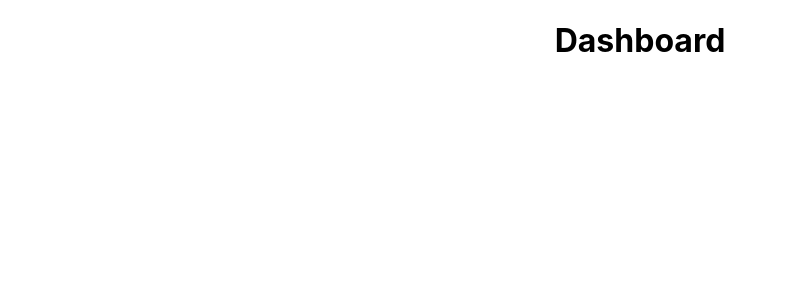
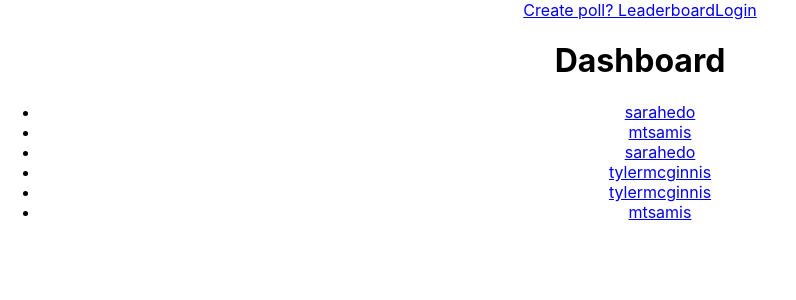
Before and after one commit to mainaksamuel/employee-polls, a React (Create React App) app: page / in a window 1280 px wide. Shown: the top 300 px of the page, without its empty margins (0-796 px from the left). Built offline with nearby package versions, Linux system fonts and the light colour scheme.

Commit message:
[feat:nav-and-add-poll-to-Users]: Add protected routes
1. User has to login to create and/or answer a `Poll`
2. Implemented add new poll's ID to the user who created it. This makes
   getting leaderboard stats easy.

```diff
--- a/src/_DATA.js
+++ b/src/_DATA.js
@@ -1,150 +1,153 @@
 let users = {
   sarahedo: {
-    id: 'sarahedo',
-    password:'password123',
-    name: 'Sarah Edo',
+    id: "sarahedo",
+    password: "password123",
+    name: "Sarah Edo",
     avatarURL: null,
     answers: {
-      "8xf0y6ziyjabvozdd253nd": 'optionOne',
-      "6ni6ok3ym7mf1p33lnez": 'optionOne',
-      "am8ehyc8byjqgar0jgpub9": 'optionTwo',
-      "loxhs1bqm25b708cmbf3g": 'optionTwo'
+      "8xf0y6ziyjabvozdd253nd": "optionOne",
+      "6ni6ok3ym7mf1p33lnez": "optionOne",
+      am8ehyc8byjqgar0jgpub9: "optionTwo",
+      loxhs1bqm25b708cmbf3g: "optionTwo",
     },
-    questions: ['8xf0y6ziyjabvozdd253nd', 'am8ehyc8byjqgar0jgpub9']
+    questions: ["8xf0y6ziyjabvozdd253nd", "am8ehyc8byjqgar0jgpub9"],
   },
   tylermcginnis: {
-    id: 'tylermcginnis',
-    password:'abc321',
-    name: 'Tyler McGinnis',
+    id: "tylermcginnis",
+    password: "abc321",
+    name: "Tyler McGinnis",
     avatarURL: null,
     answers: {
-      "vthrdm985a262al8qx3do": 'optionOne',
-      "xj352vofupe1dqz9emx13r": 'optionTwo',
+      vthrdm985a262al8qx3do: "optionOne",
+      xj352vofupe1dqz9emx13r: "optionTwo",
     },
-    questions: ['loxhs1bqm25b708cmbf3g', 'vthrdm985a262al8qx3do'],
+    questions: ["loxhs1bqm25b708cmbf3g", "vthrdm985a262al8qx3do"],
   },
   mtsamis: {
-    id: 'mtsamis',
-    password:'xyz123',
-    name: 'Mike Tsamis',
+    id: "mtsamis",
+    password: "xyz123",
+    name: "Mike Tsamis",
     avatarURL: null,
     answers: {
-      "xj352vofupe1dqz9emx13r": 'optionOne',
-      "vthrdm985a262al8qx3do": 'optionTwo',
-      "6ni6ok3ym7mf1p33lnez": 'optionOne'
+      xj352vofupe1dqz9emx13r: "optionOne",
+      vthrdm985a262al8qx3do: "optionTwo",
+      "6ni6ok3ym7mf1p33lnez": "optionOne",
     },
-    questions: ['6ni6ok3ym7mf1p33lnez', 'xj352vofupe1dqz9emx13r'],
+    questions: ["6ni6ok3ym7mf1p33lnez", "xj352vofupe1dqz9emx13r"],
   },
   zoshikanlu: {
-    id: 'zoshikanlu',
-    password:'pass246',
-    name: 'Zenobia Oshikanlu',
+    id: "zoshikanlu",
+    password: "pass246",
+    name: "Zenobia Oshikanlu",
     avatarURL: null,
     answers: {
-      "xj352vofupe1dqz9emx13r": 'optionOne',
+      xj352vofupe1dqz9emx13r: "optionOne",
     },
     questions: [],
-  }
-}
+  },
+};
 
 let questions = {
   "8xf0y6ziyjabvozdd253nd": {
-    id: '8xf0y6ziyjabvozdd253nd',
-    author: 'sarahedo',
+    id: "8xf0y6ziyjabvozdd253nd",
+    author: "sarahedo",
     timestamp: 1467166872634,
     optionOne: {
-      votes: ['sarahedo'],
-      text: 'Build our new application with Javascript',
+      votes: ["sarahedo"],
+      text: "Build our new application with Javascript",
     },
     optionTwo: {
       votes: [],
-      text: 'Build our new application with Typescript'
-    }
+      text: "Build our new application with Typescript",
+    },
   },
   "6ni6ok3ym7mf1p33lnez": {
-    id: '6ni6ok3ym7mf1p33lnez',
-    author: 'mtsamis',
+    id: "6ni6ok3ym7mf1p33lnez",
+    author: "mtsamis",
     timestamp: 1468479767190,
     optionOne: {
       votes: [],
-      text: 'hire more frontend developers',
+      text: "hire more frontend developers",
     },
     optionTwo: {
-      votes: ['mtsamis', 'sarahedo'],
-      text: 'hire more backend developers'
-    }
+      votes: ["mtsamis", "sarahedo"],
+      text: "hire more backend developers",
+    },
   },
-  "am8ehyc8byjqgar0jgpub9": {
-    id: 'am8ehyc8byjqgar0jgpub9',
-    author: 'sarahedo',
+  am8ehyc8byjqgar0jgpub9: {
+    id: "am8ehyc8byjqgar0jgpub9",
+    author: "sarahedo",
     timestamp: 1488579767190,
     optionOne: {
       votes: [],
-      text: 'conduct a release retrospective 1 week after a release',
+      text: "conduct a release retrospective 1 week after a release",
     },
     optionTwo: {
-      votes: ['sarahedo'],
-      text: 'conduct release retrospectives quarterly'
-    }
+      votes: ["sarahedo"],
+      text: "conduct release retrospectives quarterly",
+    },
   },
-  "loxhs1bqm25b708cmbf3g": {
-    id: 'loxhs1bqm25b708cmbf3g',
-    author: 'tylermcginnis',
+  loxhs1bqm25b708cmbf3g: {
+    id: "loxhs1bqm25b708cmbf3g",
+    author: "tylermcginnis",
     timestamp: 1482579767190,
     optionOne: {
       votes: [],
-      text: 'have code reviews conducted by peers',
+      text: "have code reviews conducted by peers",
     },
     optionTwo: {
-      votes: ['sarahedo'],
-      text: 'have code reviews conducted by managers'
-    }
+      votes: ["sarahedo"],
+      text: "have code reviews conducted by managers",
+    },
   },
-  "vthrdm985a262al8qx3do": {
-    id: 'vthrdm985a262al8qx3do',
-    author: 'tylermcginnis',
+  vthrdm985a262al8qx3do: {
+    id: "vthrdm985a262al8qx3do",
+    author: "tylermcginnis",
     timestamp: 1489579767190,
     optionOne: {
-      votes: ['tylermcginnis'],
-      text: 'take a course on ReactJS',
+      votes: ["tylermcginnis"],
+      text: "take a course on ReactJS",
     },
     optionTwo: {
-      votes: ['mtsamis'],
-      text: 'take a course on unit testing with Jest'
-    }
+      votes: ["mtsamis"],
+      text: "take a course on unit testing with Jest",
+    },
   },
-  "xj352vofupe1dqz9emx13r": {
-    id: 'xj352vofupe1dqz9emx13r',
-    author: 'mtsamis',
+  xj352vofupe1dqz9emx13r: {
+    id: "xj352vofupe1dqz9emx13r",
+    author: "mtsamis",
     timestamp: 1493579767190,
     optionOne: {
-      votes: ['mtsamis', 'zoshikanlu'],
-      text: 'deploy to production once every two weeks',
+      votes: ["mtsamis", "zoshikanlu"],
+      text: "deploy to production once every two weeks",
     },
     optionTwo: {
-      votes: ['tylermcginnis'],
-      text: 'deploy to production once every month'
-    }
+      votes: ["tylermcginnis"],
+      text: "deploy to production once every month",
+    },
   },
+};
+
+function generateUID() {
+  return (
+    Math.random().toString(36).substring(2, 15) +
+    Math.random().toString(36).substring(2, 15)
+  );
 }
 
-function generateUID () {
-  return Math.random().toString(36).substring(2, 15) + Math.random().toString(36).substring(2, 15)
+export function _getUsers() {
+  return new Promise((resolve) => {
+    setTimeout(() => resolve({ ...users }), 1000);
+  });
 }
 
-export function _getUsers () {
+export function _getQuestions() {
   return new Promise((resolve) => {
-    setTimeout(() => resolve({...users}), 1000)
-  })
+    setTimeout(() => resolve({ ...questions }), 1000);
+  });
 }
 
-export function _getQuestions () {
-  return new Promise((resolve) => {
-    setTimeout(() => resolve({...questions}), 1000)
-  })
-}
-
-function formatQuestion ({ optionOneText, optionTwoText, author }) {
+function formatQuestion({ optionOneText, optionTwoText, author }) {
   return {
     id: generateUID(),
     timestamp: Date.now(),
@@ -156,29 +159,44 @@ function formatQuestion ({ optionOneText, optionTwoText, author }) {
     optionTwo: {
       votes: [],
       text: optionTwoText,
-    }
-  }
+    },
+  };
 }
 
-export function _saveQuestion (question) {
+export function _saveQuestion(question) {
   return new Promise((resolve, reject) => {
-    if (!question.optionOneText || !question.optionTwoText || !question.author) {
+    if (
+      !question.optionOneText ||
+      !question.optionTwoText ||
+      !question.author
+    ) {
       reject("Please provide optionOneText, optionTwoText, and author");
     }
 
-    const formattedQuestion = formatQuestion(question)
+    const formattedQuestion = formatQuestion(question);
     setTimeout(() => {
       questions = {
         ...questions,
-        [formattedQuestion.id]: formattedQuestion
-      }
+        [formattedQuestion.id]: formattedQuestion,
+      };
 
-      resolve(formattedQuestion)
-    }, 1000)
-  })
+      users = {
+        ...users,
+        [formattedQuestion.author]: {
+          ...users[formattedQuestion.author],
+          ["questions"]: [
+            ...users[formattedQuestion.author].questions,
+            formattedQuestion.id,
+          ],
+        },
+      };
+
+      resolve(formattedQuestion);
+    }, 1000);
+  });
 }
 
-export function _saveQuestionAnswer ({ authedUser, qid, answer }) {
+export function _saveQuestionAnswer({ authedUser, qid, answer }) {
   return new Promise((resolve, reject) => {
     if (!authedUser || !qid || !answer) {
       reject("Please provide authedUser, qid, and answer");
@@ -191,10 +209,10 @@ export function _saveQuestionAnswer ({ authedUser, qid, answer }) {
           ...users[authedUser],
           answers: {
             ...users[authedUser].answers,
-            [qid]: answer
-          }
-        }
-      }
+            [qid]: answer,
+          },
+        },
+      };
 
       questions = {
         ...questions,
@@ -202,12 +220,12 @@ export function _saveQuestionAnswer ({ authedUser, qid, answer }) {
           ...questions[qid],
           [answer]: {
             ...questions[qid][answer],
-            votes: questions[qid][answer].votes.concat([authedUser])
-          }
-        }
-      }
+            votes: questions[qid][answer].votes.concat([authedUser]),
+          },
+        },
+      };
 
-      resolve(true)
-    }, 500)
-  })
+      resolve(true);
+    }, 500);
+  });
 }
--- a/src/components/Dashboard.js
+++ b/src/components/Dashboard.js
@@ -1,10 +1,16 @@
 import { useEffect } from "react";
 import { useDispatch, useSelector } from "react-redux";
+import { Link } from "react-router-dom";
+
+import Logout from "../features/authentication/Logout";
 
 import { selectPolls, getQuestions } from "../features/polls/pollsSlice";
+import { selectAuth } from "../features/authentication/authenticationSlice";
 
 const Dashboard = () => {
   const questions = useSelector(selectPolls);
+  const { isAuthed, authedUser } = useSelector(selectAuth);
+
   const dispatch = useDispatch();
 
   useEffect(() => {
@@ -13,11 +19,23 @@ const Dashboard = () => {
 
   return (
     <div>
+      <Link to={"/poll"}>Create poll? </Link>
+      <Link to={"/leaderboard"}>Leaderboard</Link>
+      {isAuthed ? (
+        <div>
+          {authedUser}
+          <Logout />
+        </div>
+      ) : (
+        <Link to={"/login"}>Login</Link>
+      )}
       <h1>Dashboard</h1>
       {questions ? (
         <ul>
           {Object.values(questions).map((question) => (
-            <li key={question.id}> {question.author}</li>
+            <li key={question.id}>
+              <Link to={`/poll/${question.id}`}>{question.author}</Link>
+            </li>
           ))}
         </ul>
       ) : (
--- a/src/components/Leaderboard.js
+++ b/src/components/Leaderboard.js
@@ -1,6 +1,7 @@
 import { useEffect } from "react";
 import { useDispatch, useSelector } from "react-redux";
 import { selectUsers, getUsers } from "../features/users/usersSlice";
+import { Link } from "react-router-dom";
 
 const Leaderboard = () => {
   const { leaderboard } = useSelector(selectUsers);
@@ -12,6 +13,7 @@ const Leaderboard = () => {
 
   return (
     <div>
+      <Link to={"/"}>Home</Link>
       <h1>Leaderboard</h1>
       {leaderboard && <pre>{JSON.stringify(leaderboard)}</pre>}
     </div>
--- a/src/features/authentication/Login.js
+++ b/src/features/authentication/Login.js
@@ -1,12 +1,25 @@
 import { useRef } from "react";
-import { useDispatch } from "react-redux";
-import { authenticateUser } from "./authenticationSlice";
+import { useDispatch, useSelector } from "react-redux";
+import { useLocation, useNavigate } from "react-router-dom";
+import { authenticateUser, selectAuth } from "./authenticationSlice";
 
 const Login = () => {
   const usernameRef = useRef("");
   const passwordRef = useRef("");
 
   const dispatch = useDispatch();
+  const navigate = useNavigate();
+  const location = useLocation();
+
+  const { isAuthed } = useSelector(selectAuth);
+
+  if (isAuthed) {
+    if (location.state?.from) {
+      navigate(location.state.from);
+      return;
+    }
+    navigate("/");
+  }
 
   const handleSubmit = (e) => {
     e.preventDefault();
@@ -20,6 +33,7 @@ const Login = () => {
     usernameRef.current.value = "";
     passwordRef.current.value = "";
   };
+
   return (
     <div>
       <h1>Login </h1>
--- a/src/features/authentication/Logout.js
+++ b/src/features/authentication/Logout.js
@@ -1,12 +1,15 @@
 import { useDispatch } from "react-redux";
+import { useNavigate } from "react-router-dom";
 
 import { logout } from "./authenticationSlice";
 
 const Logout = () => {
   const dispatch = useDispatch();
+  const navigate = useNavigate();
 
   const handleLogout = (_e) => {
     dispatch(logout());
+    navigate("/");
   };
 
   return (
--- /dev/null
+++ b/src/features/authentication/ProtectedRoutes.js
@@ -0,0 +1,16 @@
+import { useSelector } from "react-redux";
+import { Outlet, Navigate, useLocation } from "react-router-dom";
+import { selectAuth } from "./authenticationSlice";
+
+const ProtectedRoutes = () => {
+  const { isAuthed } = useSelector(selectAuth);
+  const location = useLocation();
+
+  return isAuthed ? (
+    <Outlet />
+  ) : (
+    <Navigate to="/login" replace state={{ from: location }} />
+  );
+};
+
+export default ProtectedRoutes;
--- a/src/features/polls/AnswerPoll.js
+++ b/src/features/polls/AnswerPoll.js
@@ -1,14 +1,17 @@
 import { useDispatch, useSelector } from "react-redux";
 import { selectPolls, answerPoll } from "./pollsSlice";
 import { selectAuth } from "../authentication/authenticationSlice";
+import { useNavigate, useParams } from "react-router-dom";
 
 const AnswerPoll = () => {
+  const { isAuthed, authedUser } = useSelector(selectAuth);
+  const { id } = useParams();
+
   const questions = useSelector(selectPolls);
-  const question = questions[Object.keys(questions)[0]];
-
-  const { isAuthed, authedUser } = useSelector(selectAuth);
+  const question = questions[id];
 
   const dispatch = useDispatch();
+  const navigate = useNavigate();
 
   const handleVote = (e) => {
     if (!isAuthed) {
@@ -24,6 +27,7 @@ const AnswerPoll = () => {
     };
 
     dispatch(answerPoll(answeredPoll));
+    navigate("/");
   };
 
   return (
--- a/src/features/polls/CreatePoll.js
+++ b/src/features/polls/CreatePoll.js
@@ -2,12 +2,14 @@ import { useRef } from "react";
 import { useDispatch, useSelector } from "react-redux";
 import { createPoll } from "./pollsSlice";
 import { selectAuth } from "../authentication/authenticationSlice";
+import { Link, useNavigate } from "react-router-dom";
 
 const CreatePoll = () => {
   const optionOneRef = useRef("");
   const optionTwoRef = useRef("");
 
   const dispatch = useDispatch();
+  const navigate = useNavigate();
 
   const { isAuthed, authedUser } = useSelector(selectAuth);
 
@@ -36,10 +38,12 @@ const CreatePoll = () => {
     }
 
     dispatch(createPoll(question));
+    navigate("/");
   };
 
   return (
     <div>
+      <Link to={"/"}>Home</Link>
       <h1>Would you Rather</h1>
       <span>Create Your Own Poll</span>
       <div>
--- a/src/features/polls/pollsSlice.js
+++ b/src/features/polls/pollsSlice.js
@@ -6,36 +6,38 @@ export const pollsSlice = createSlice({
   initialState: {},
   reducers: {
     create: (state, action) => {
-      state[action.payload.id] = action.payload;
+      state.questions[action.payload.id] = action.payload;
     },
     addVote: (state, action) => {
-      const previousVotes =
-        state[action.payload.qid][action.payload.answer].votes;
-      state[action.payload.qid][action.payload.answer].votes = [
+      const previousVotes = state.questions[action.payload.qid][
+        action.payload.answer
+      ].votes.filter((id) => id !== action.payload.authedUser);
+
+      state.questions[action.payload.qid][action.payload.answer].votes = [
         ...previousVotes,
         action.payload.authedUser,
       ];
-      // previousVotes.concat([action.payload.authedUser]);
     },
     removeVote: (state, action) => {
       const previousVotes =
-        state[action.payload.qid][action.payload.answer].votes;
-      state[action.payload.qid][action.payload.answer].votes =
+        state.questions[action.payload.qid][action.payload.answer].votes;
+
+      state.questions[action.payload.qid][action.payload.answer].votes =
         previousVotes.filter(
-          (authedId) => authedId === action.payload.authedUser
+          (authedId) => authedId !== action.payload.authedUser
         );
     },
   },
   extraReducers: (builder) => {
     builder.addCase(getQuestions.fulfilled, (state, action) => {
-      state = action.payload;
+      state.questions = action.payload.questions;
     });
   },
 });
 
 export const getQuestions = createAsyncThunk("polls/get", async () => {
   const questions = await _getQuestions();
-  return questions;
+  return { questions };
 });
 
 export const createPoll = (question) => async (dispatch) => {
@@ -53,6 +55,6 @@ export const answerPoll = (answeredPoll) => async (dispatch) => {
 
 export const { create, addVote, removeVote } = pollsSlice.actions;
 
-export const selectPolls = (state) => state.polls;
+export const selectPolls = (state) => state.polls.questions;
 
 export default pollsSlice.reducer;
```
Also changed, not shown: src/App.js (+7 -4 lines).
